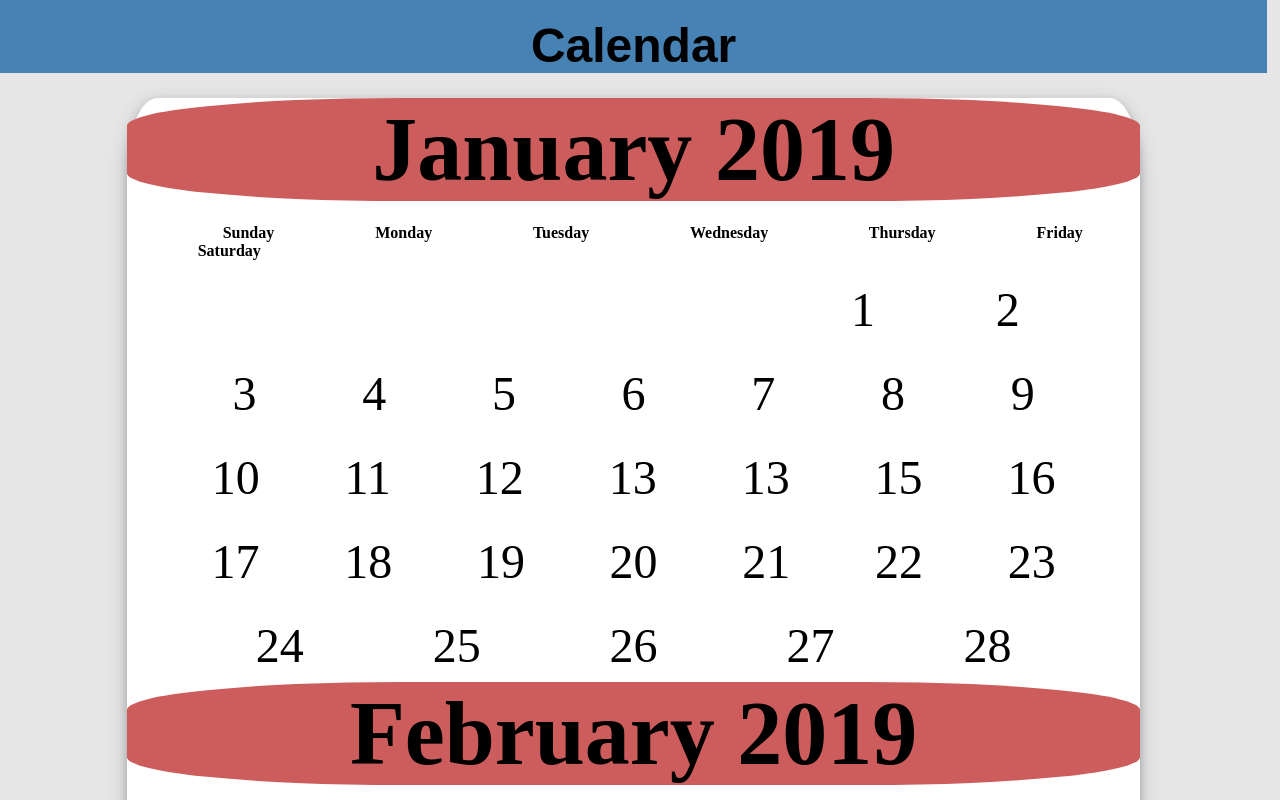
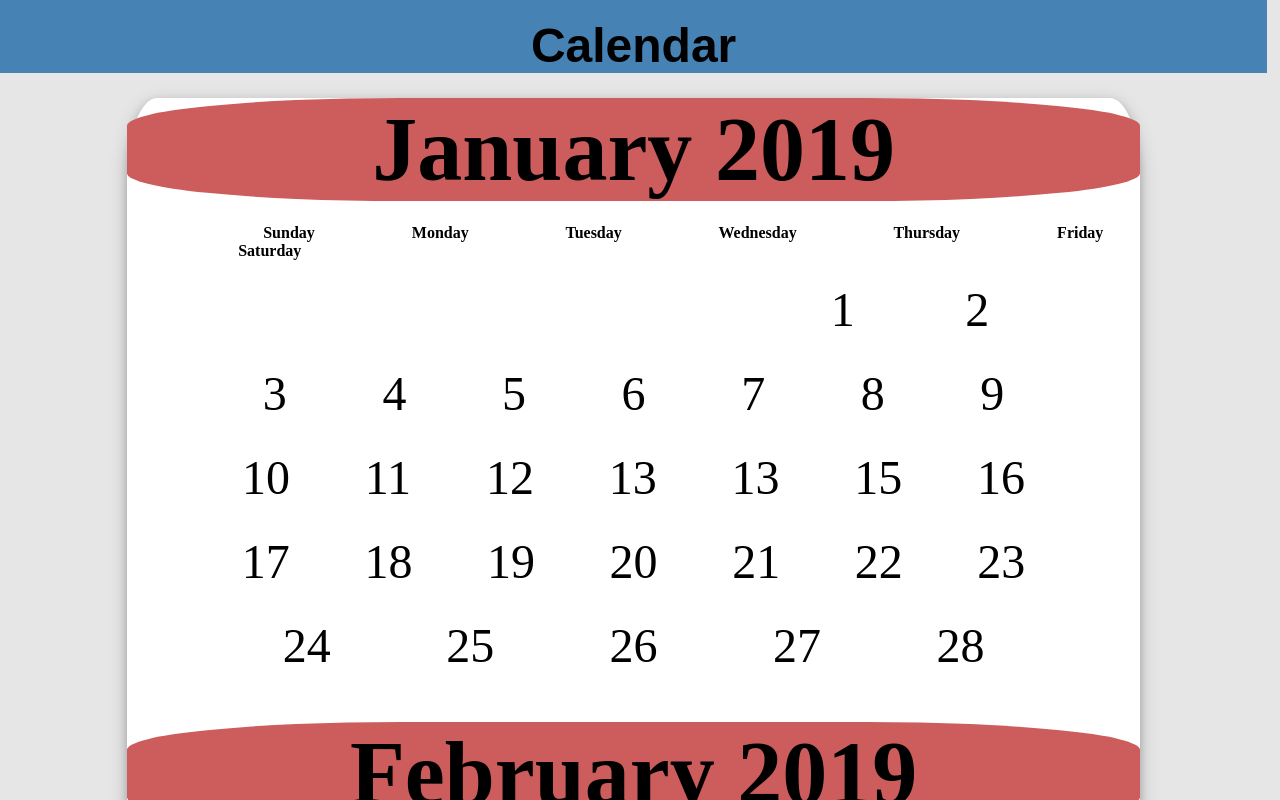
Before and after one commit to alejandrochang/Calendar, a React (Create React App) app: page / in a window 1280 px wide. Shown: the top 800 px of the page. Built offline with nearby package versions, Linux system fonts and the light colour scheme.

Commit message:
css styling on week and days components

```diff
--- a/src/Components/Calendar/calendar.css
+++ b/src/Components/Calendar/calendar.css
@@ -12,10 +12,11 @@ body {
 
 span {
   margin: 25px;
-  word-spacing: 97px;
+  word-spacing: 93px;
   width: 100%;
   position: relative;
-  left: 7%;
+  left: 11%;
+  font-family: cursive;
   font-size: 16px;
 }
 
@@ -51,16 +52,20 @@ h2 {
   margin-bottom: 2%;
 }
 
+.month {
+  padding-bottom: 4%;
+}
 .week {
   font-size: -webkit-xxx-large;
+  padding-left: 4%;
+  padding-right: 4%;
 }
 
 .weekdays {
-  display: flex;
-  justify-content: space-evenly;
   margin-top: 20px;
   display: flex;
   justify-content: space-evenly;
   height: 64px;
   top: 19px;
+  font-family: serif;
 }
```
